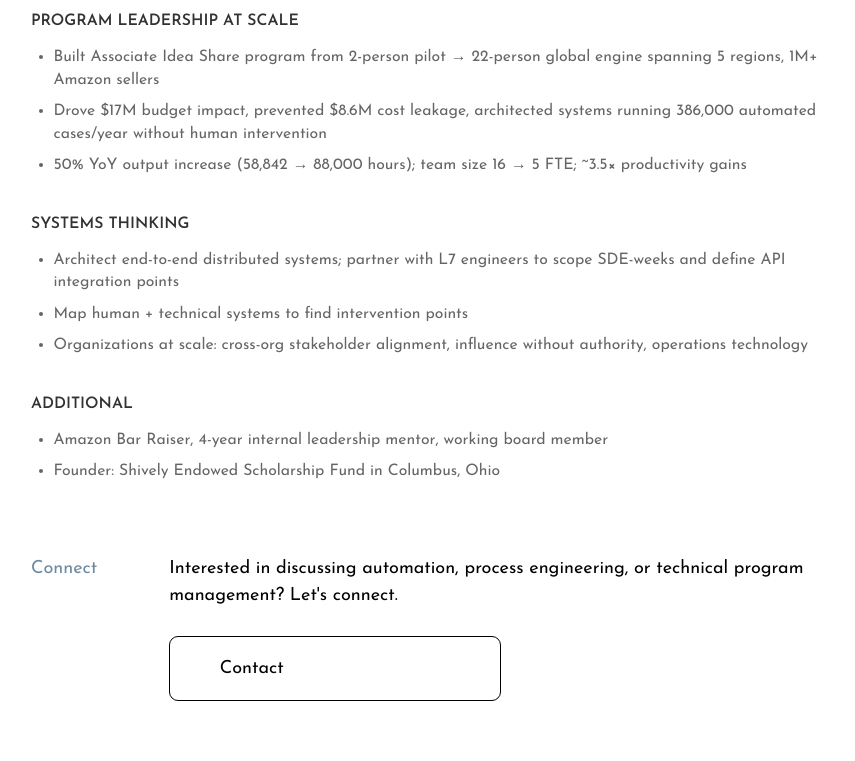
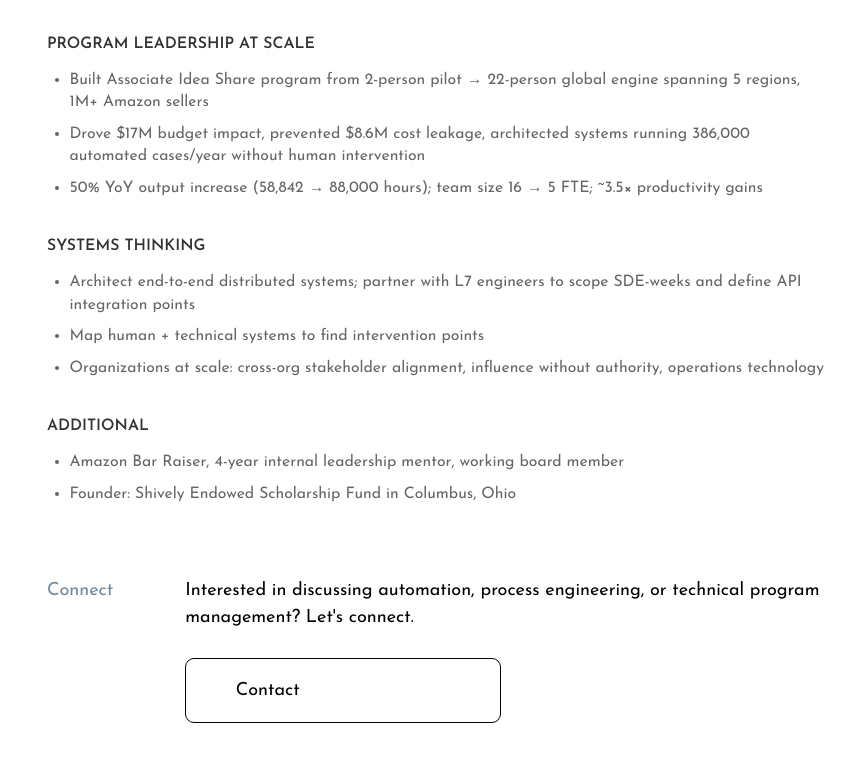
Before and after one commit to kfavkrs/superlite_geode, an Astro site: page /superlite_geode/work/amazon in a window 1280 px wide. Shown: the part 679-1440 px from the top of the page, without its empty margins (204-1059 px from the left). Built offline with nearby package versions, Linux system fonts and the light colour scheme; Astro itself is replaced by a stand-in of ours; some icons are missing.

Commit message:
Update Case Studies Width to max-w-[832px]

```diff
--- a/src/pages/lab.astro
+++ b/src/pages/lab.astro
@@ -5,7 +5,7 @@ import ProjectCard from "../components/ProjectCard.astro";
 ---
 
 <Layout seo={projectsPageContent.seo}>
-  <section class="mt-10 max-w-3xl mx-auto px-6">
+  <section class="mt-10 max-w-[832px] mx-auto px-6">
     <h1 class="font-bold text-3xl mb-1">Case Studies</h1>
     <p class="opacity-60 mb-10">{projectsPageContent.subtitle}</p>
     <div class="grid grid-cols-1 group">
--- a/src/pages/work/amazon.astro
+++ b/src/pages/work/amazon.astro
@@ -13,7 +13,7 @@ const seo = {
 ---
 
 <Layout seo={seo}>
-  <section class="mt-10 max-w-3xl mx-auto px-6">
+  <section class="mt-10 max-w-[832px] mx-auto px-6">
     <h1 class="font-bold text-3xl mb-1">Current Work</h1>
     <p class="opacity-60 mb-10">
       Global Technical Program Manager II | AI/ML Automation | Process Engineering | Operations Technology
@@ -76,7 +76,7 @@ const seo = {
     </div>
   </section>
 
-  <section class="mt-16 max-w-3xl mx-auto px-6 sm:flex sm:gap-16">
+  <section class="mt-16 max-w-[832px] mx-auto px-6 sm:flex sm:gap-16">
     <h2 class="mb-8 sm:mb-0 opacity-60">Connect</h2>
     <div>
       <div class="mb-6">
```
